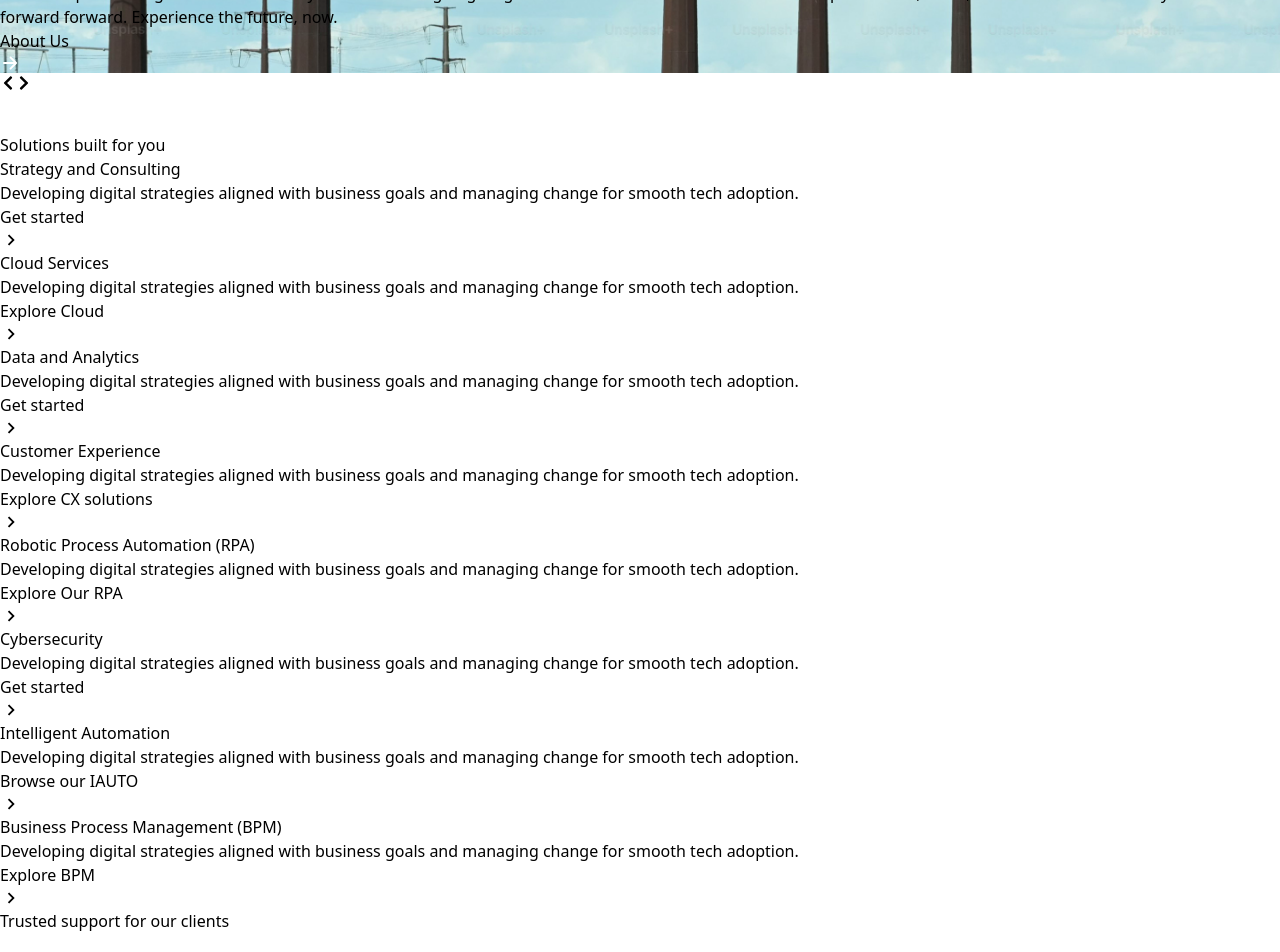
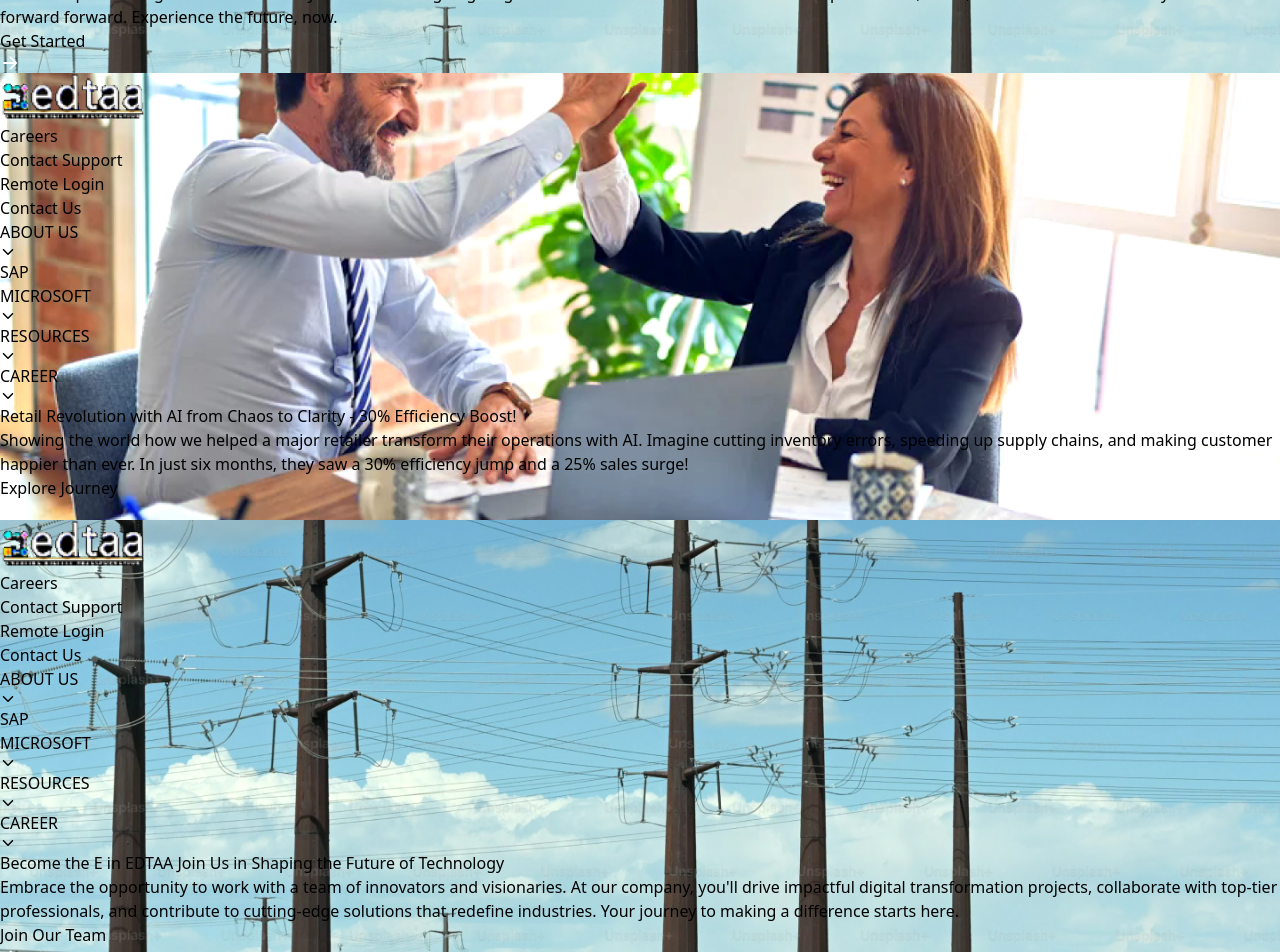
Before and after one commit to Eyohen/edtaa, a React (Vite) app: page / in a window 1280 px wide. Shown: the part 1340-2292 px from the top of the page. Built offline with nearby package versions, Linux system fonts and the light colour scheme.

Commit message:
drop down arrow

```diff
--- a/src/components/Footer.jsx
+++ b/src/components/Footer.jsx
@@ -1,5 +1,5 @@
 import React from 'react'
-import logo2 from '../assets/logo2.png'
+import footerlogo from '../assets/footerlogo.png'
 import headset from '../assets/headset.png'
 import email from '../assets/email.png'
 import chat from '../assets/chat.png'
@@ -17,7 +17,7 @@ const Footer = () => {
         <div className='flex flex-col md:flex-row gap-y-4 md:gap-y-0 justify-center gap-x-24'>
 
         <div>
-<img src={logo2} className='object-contain'/>
+<img src={footerlogo} className='object-contain'/>
 
 <div className='flex gap-x-4 mt-5'><img src={headset} className='object-contain mb-[40px]' />
 <div>
--- a/src/pages/Home.jsx
+++ b/src/pages/Home.jsx
@@ -3,6 +3,7 @@ import { FaChevronLeft, FaChevronRight } from 'react-icons/fa';
 import hero1 from '../assets/hero1.png'
 import hero2 from '../assets/hero2.png'
 import hero3 from '../assets/hero3.png'
+import hero4 from '../assets/hero4.png'
 import gzi from '../assets/gzi.png'
 import recruiters from '../assets/recruiters.png'
 import onf from '../assets/ONF.jpg'
@@ -14,7 +15,7 @@ import { IoArrowBackSharp, IoArrowForwardOutline } from "react-icons/io5";
 import { GoDotFill, GoDot } from "react-icons/go";
 import rewiring from '../assets/shakinghands.png';
 import { MdOutlineArrowRight } from "react-icons/md";
-import { IoIosArrowDown } from "react-icons/io";
+import { IoIosArrowDown, IoIosArrowUp } from "react-icons/io";
 import { RxHamburgerMenu } from "react-icons/rx";
 import logo from '../assets/logo.png'
 import ResourceDropDown from '../components/ResourceDropDown';
@@ -24,19 +25,36 @@ const slides = [
     title: "EDTAA",
     subtitle: "Transforming the world's business",
     text: "Driving global growth through ours' only advanced technology and unparalleled expertise.",
-    image: hero1
+    image: hero1,
+    button: "About Us"
   },
   {
     title: "Supercharging with SAP",
     subtitle: "Elevate Your Efficiency and Innovate Faster with SAP Solutions",
     text:"Unlock the full potential of your business with SAP. Seamlessly streamline operations, boost productivity, and stay ahead of the competition. Experience the power of SAP today!",
-    image: hero2
+    image: hero2,
+    button: "Explore"
   },
   {
     title: "The Digital Powerhouse",
     subtitle: "Revolutionize Your Business Today",
     text:"Unlock unparalleled growth and efficiency with our leading-edge digital transformation solutions. Harness the power of AI, cloud, and automation to drive your business forward forward. Experience the future, now.",
-    image: hero3
+    image: hero3,
+    button: "Get Started"
+  },
+  {
+    title: "Retail Revolution with AI from Chaos to Clarity - 30% Efficiency Boost!",
+    // subtitle: "Elevate Your Efficiency and Innovate Faster with SAP Solutions",
+    text:"Showing the world how we helped a major retailer transform their operations with AI. Imagine cutting inventory errors, speeding up supply chains, and making customer happier than ever. In just six months, they saw a 30% efficiency jump and a 25% sales surge!",
+    image: hero4,
+    button:"Explore Journey"
+  },
+  {
+    title: "Become the E in EDTAA Join Us in Shaping the Future of Technology",
+    // subtitle: "Revolutionize Your Business Today",
+    text:"Embrace the opportunity to work with a team of innovators and visionaries. At our company, you'll drive impactful digital transformation projects, collaborate with top-tier professionals, and contribute to cutting-edge solutions that redefine industries. Your journey to making a difference starts here.",
+    image: hero3,
+    button:"Join Our Team"
   }
 ];
 
@@ -68,13 +86,13 @@ const Home = () => {
   }
 
   // Auto-advance slides
-  useEffect(() => {
-    const timer = setInterval(() => {
-      nextSlide();
-    }, 3000); // Change slide every 3 seconds
+//   useEffect(() => {
+//     const timer = setInterval(() => {
+//       nextSlide();
+//     }, 3000); // Change slide every 3 seconds
 
-    return () => clearInterval(timer);
-  }, [currentSlide]);
+//     return () => clearInterval(timer);
+//   }, [currentSlide]);
 
 
   return (
@@ -96,7 +114,7 @@ const Home = () => {
 
       <main>
 
-         <div className="relative h-[50vh] md:h-[70vh]">
+         <div className="relative h-[50vh] md:h-[90vh]">
 
 
           {slides.map((slide, index) => (
@@ -141,7 +159,8 @@ const Home = () => {
                     onMouseLeave={handleResourceMouseLeave}
                     ref={resourceDropdownRef}
                   >
-        <p className='flex items-center gap-x-2 cursor-pointer'>RESOURCES<IoIosArrowDown /></p>
+        <p className='flex items-center gap-x-2 cursor-pointer'>RESOURCES {isResourceHovered ? <IoIosArrowUp/> : <IoIosArrowDown />}</p>
+
 
         {isResourceHovered && (
                       <div className="absolute top-full left-0p-4 shadow-md z-50">
@@ -158,11 +177,11 @@ const Home = () => {
         </div>
 
                    <div className="absolute inset-0 bg-black bg-opacity-50 px-4 md:px-[150px] pt-16 md:pt-[170px] text-white">
-  <h1 className="text-3xl sm:text-4xl md:text-5xl lg:text-6xl font-bold mb-2 sm:mb-3 md:mb-4">{slide.title}</h1>
+  <h1 className="text-3xl sm:text-4xl md:text-5xl lg:text-6xl font-bold mb-2 sm:mb-3 md:mb-4 max-w-[800px]">{slide.title}</h1>
   <p className="text-xl sm:text-2xl md:text-3xl lg:text-4xl xl:text-5xl font-semibold mb-2 sm:mb-3 md:mb-4 max-w-[800px]">{slide.subtitle}</p>
   <h2 className="text-base sm:text-lg md:text-xl lg:text-2xl mb-4 max-w-[800px]">{slide.text}</h2>
-  <button className='bg-blue-950 w-[140px] rounded-lg flex items-center justify-center gap-x-2 text-white py-2 px-4 text-sm sm:text-base'>
-    About Us
+  <button className='bg-blue-950 w-[190px] font-medium rounded-lg flex items-center justify-center gap-x-2 text-white py-2 px-2 text-sm sm:text-base'>
+    {slide.button}
     <IoArrowForwardOutline size={20} color='white'/>
   </button>
 </div>
```
Also changed, not shown: src/assets/footerlogo.png (added), src/assets/hero4.png (added).
